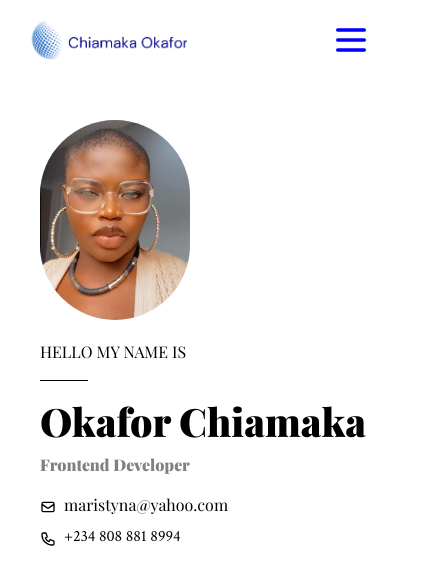
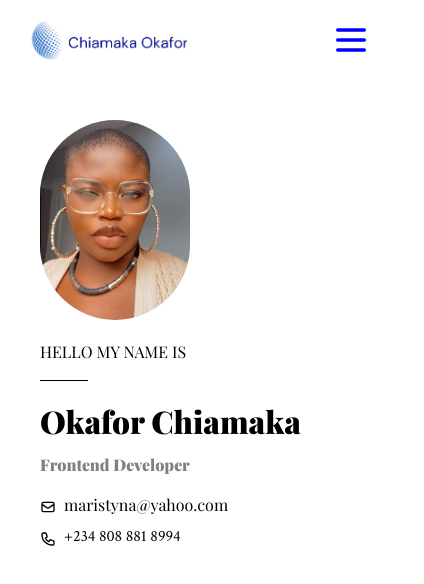
Before and after one commit to Maristina-Hub/loyalbaze, a React (Create React App) app: page / in a window 390 px wide. Shown: the top 584 px of the page, 424 px wide, since content can reach past the window. Built offline with nearby package versions, Linux system fonts and the light colour scheme; a web font is replaced by a local one.

Commit message:
my portfolio

```diff
--- a/src/components/home.js
+++ b/src/components/home.js
@@ -7,8 +7,8 @@ const Home = () => {
 
 
   return (
-    <div className="font-body h-screen">
-      <div className="flex justify-end w-full ">
+    <div className="font-body h-full overflow-hidden ">
+      <div className="flex justify-end w-full">
         {/* <div className="w-[600px]   h-[90%]   rounded-bl-[80%] border absolute  bg-[#1d4ed8] p-2  -top-3  mt-2 opacity-30"></div> */}
       </div>
 
@@ -26,7 +26,7 @@ const Home = () => {
 
             <p className="uppercase text-gray-500">Hello my name is</p>
             <hr className="border-black-900 border-1 box-border w-12 mt-4 mb-6" />
-            <h1 className="font-body font-bold text-4xl mb-4 text-black">
+            <h1 className="font-body font-bold text-3xl  md:text-4xl mb-4 text-black">
               Okafor Chiamaka
             </h1>
             <h3 className="font-body font-bold mb-4 text-gray">
--- a/src/components/service.js
+++ b/src/components/service.js
@@ -13,7 +13,7 @@ const Service = () => {
         </div>
 
         <div>
-          <div className="m-10 p-20 ml-52;">
+          <div className="m-10 p-10 lg:ml-52 ml-0 mr-0  md:p-10">
             <ul>
               <li className="list-disc mb-4">HTML 5</li>
               <li className="list-disc mb-4">CSS 3</li>
```
